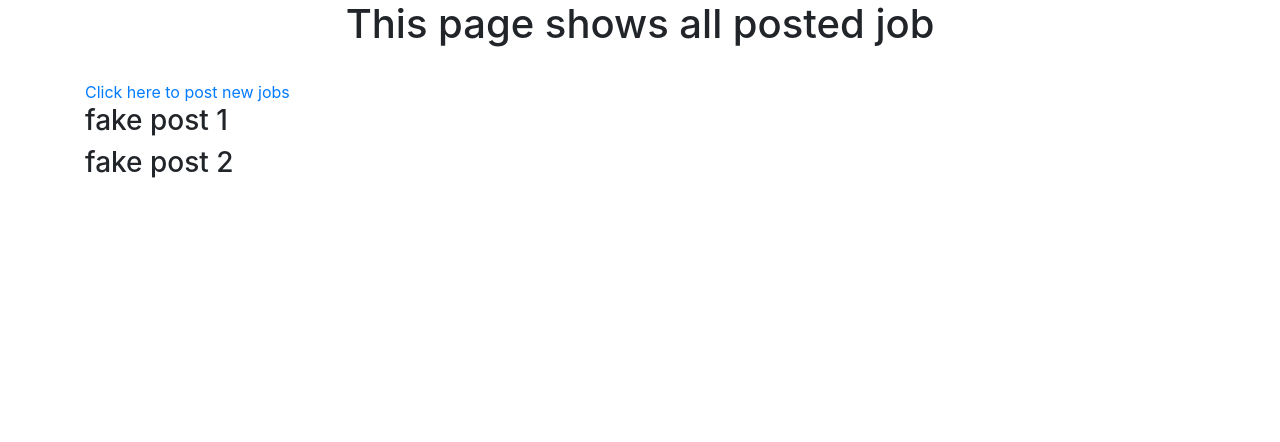
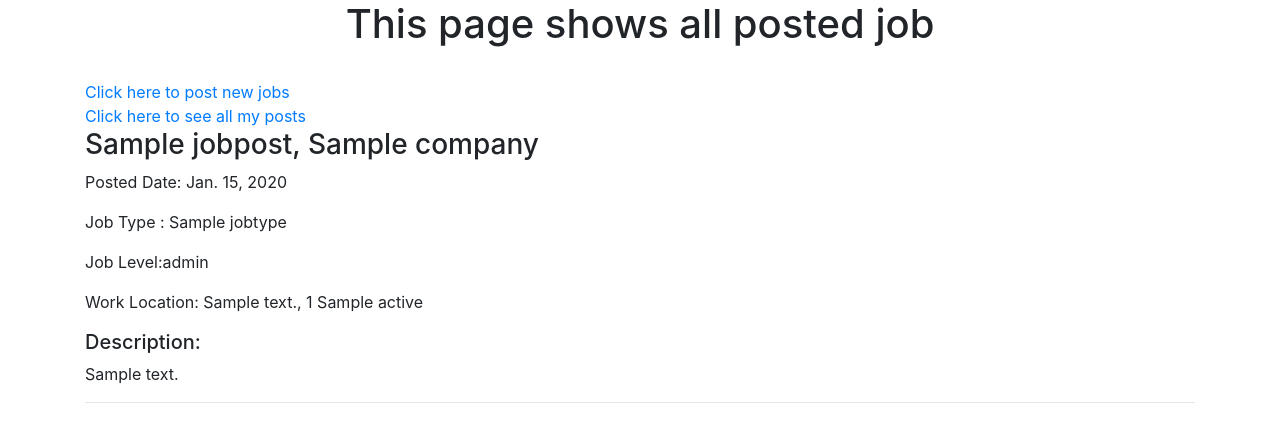
Before and after one commit to yqian000/jobDB, a Django app: page /job/main/ in a window 1280 px wide. Shown: the top 442 px of the page. Run offline with Django 3.2, Linux system fonts and the light colour scheme; tables that the repository leaves empty hold one stand-in row (values such as "Sample post"); some libraries are stand-ins or nearby versions.

Commit message:
add my posts page, can delete post

```diff
--- a/jobproject/job/templates/job/main.html
+++ b/jobproject/job/templates/job/main.html
@@ -8,8 +8,19 @@
 <div class="container">
     <a href="/job/postjob"> Click here to post new jobs</a>
     <br>
-    <h3> fake post 1</h3>
-    <h3> fake post 2</h3>
+    <a href="/job/myposts"> Click here to see all my posts</a>
+    <br>
+
+    {% for post in all_posts %}
+        <h3>{{ post.title }}, {{ post.company }} </h3>
+        <p>Posted Date: {{ post.post_date }}</p>
+        <p>Job Type : {{post.job_type}} </p>
+        <p>Job Level:{{ post.job_level}} </p>
+        <p>Work Location: {{post.location }} </p>
+        <h5>Description: </h5>
+        <p>{{post.job_description}}</p>
+    <hr>
+    {% endfor %}
 </div>
 
 {% endblock %}
--- a/jobproject/job/urls.py
+++ b/jobproject/job/urls.py
@@ -11,4 +11,5 @@ urlpatterns = [
     path('job/<int:pk>/', views.JobUpdateOrDelete.as_view()),
     path('job/main/', views.main),
     path('job/postjob/', views.postjob),
+    path('job/myposts', views.myposts),
 ]
--- a/jobproject/job/views.py
+++ b/jobproject/job/views.py
@@ -48,16 +48,21 @@ def login(request):
 	context = {'form': form, 'msg': message}
 	return render(request, "job/login.html", context)
 
+
 def logout(request):
 	auth_logout(request)
 	return redirect('home')
+
 
 def home(request):
 	return render(request, "job/home.html", {})
 
 
 def main(request):
-	return render(request, "job/main.html")
+	all_posts = JobPost.objects.all()
+	return render(request, "job/main.html", {
+		"all_posts": all_posts
+	})
 
 
 def postjob(request):
@@ -80,6 +85,17 @@ def postjob(request):
 		return render(request, "job/postjob.html")
 
 
+
+def myposts(request):
+	if request.method == "POST":
+		postID = int(request.POST['postID'])
+		JobPost.objects.get(id=postID).delete()
+
+
+	all_myposts = JobPost.objects.filter(poster_id=request.user.id)
+	return render(request, "job/myposts.html",{
+		"myposts": all_myposts
+	})
 
 
 class JobViewOrCreate(generics.ListCreateAPIView):
```
Also changed, not shown: jobproject/job/templates/job/myposts.html (added, +20 -0 lines), 3 other files.
